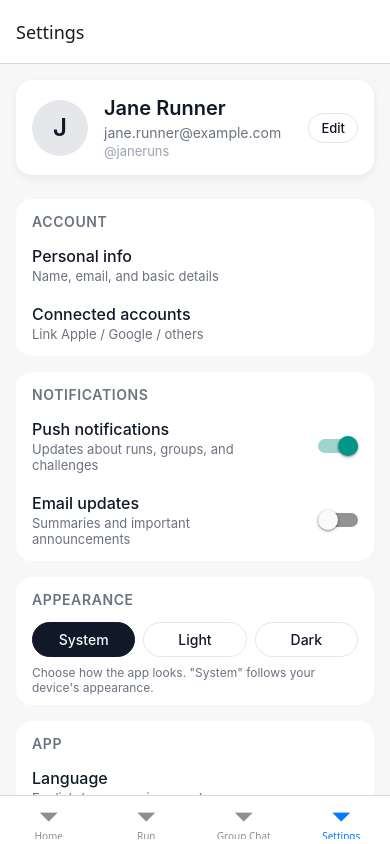
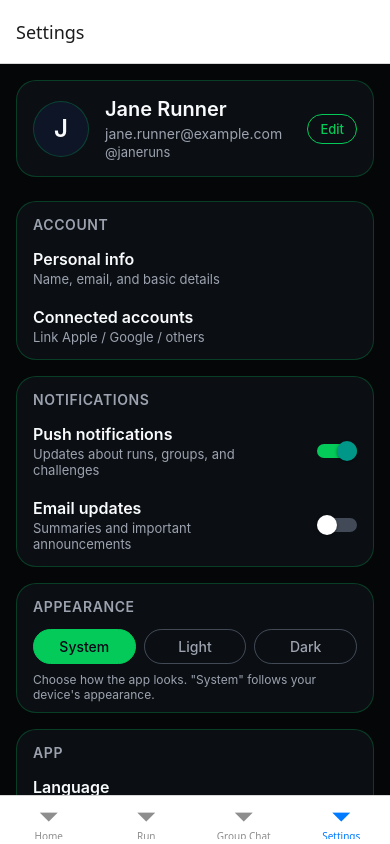
Before and after one commit to SathvikHaridasu/Atlas, a React Native app: screen /Settings in a window 390 px wide. Built offline with nearby package versions, Linux system fonts and the light colour scheme.

Commit message:
Update SettingsScreen.tsx

```diff
--- a/src/screens/SettingsScreen.tsx
+++ b/src/screens/SettingsScreen.tsx
@@ -10,6 +10,23 @@ import {
 } from "react-native";
 
 type ThemeOption = "system" | "light" | "dark";
+
+// Color palette
+const COLORS = {
+  accent: "#03CA59",
+  // Light theme
+  bgLight: "#050608",
+  cardLight: "#0B0F14",
+  borderLight: "rgba(3, 202, 89, 0.25)",
+  textPrimaryLight: "#F9FAFB",
+  textSecondaryLight: "#9CA3AF",
+  // Dark theme
+  bgDark: "#020308",
+  cardDark: "#050A0E",
+  borderDark: "rgba(3, 202, 89, 0.4)",
+  textPrimaryDark: "#F9FAFB",
+  textSecondaryDark: "#9CA3AF",
+};
 
 interface SettingsScreenProps {}
 
@@ -51,7 +68,7 @@ const SettingsScreen: React.FC<SettingsScreenProps> = () => {
     >
       {/* Profile header */}
       <View style={[styles.card, isDark && styles.cardDark]}>
-        <View style={styles.avatar}>
+        <View style={[styles.avatar, isDark && styles.avatarDark]}>
           <Text style={[styles.avatarText, isDark && styles.avatarTextDark]}>
             {mockUser.name.charAt(0)}
           </Text>
@@ -80,7 +97,7 @@ const SettingsScreen: React.FC<SettingsScreenProps> = () => {
 
       {/* Account section */}
       <View style={[styles.section, isDark && styles.sectionDark]}>
-        <Text style={[styles.sectionTitle, isDark && styles.textDark]}>
+        <Text style={[styles.sectionTitle, isDark && styles.sectionTitleDark]}>
           Account
         </Text>
 
@@ -113,7 +130,7 @@ const SettingsScreen: React.FC<SettingsScreenProps> = () => {
 
       {/* Notifications section */}
       <View style={[styles.section, isDark && styles.sectionDark]}>
-        <Text style={[styles.sectionTitle, isDark && styles.textDark]}>
+        <Text style={[styles.sectionTitle, isDark && styles.sectionTitleDark]}>
           Notifications
         </Text>
 
@@ -131,6 +148,8 @@ const SettingsScreen: React.FC<SettingsScreenProps> = () => {
           <Switch
             value={pushEnabled}
             onValueChange={setPushEnabled}
+            trackColor={{ false: "rgba(148,163,184,0.4)", true: COLORS.accent }}
+            thumbColor="#FFFFFF"
           />
         </View>
 
@@ -148,13 +167,15 @@ const SettingsScreen: React.FC<SettingsScreenProps> = () => {
           <Switch
             value={emailEnabled}
             onValueChange={setEmailEnabled}
+            trackColor={{ false: "rgba(148,163,184,0.4)", true: COLORS.accent }}
+            thumbColor="#FFFFFF"
           />
         </View>
       </View>
 
       {/* Appearance section */}
       <View style={[styles.section, isDark && styles.sectionDark]}>
-        <Text style={[styles.sectionTitle, isDark && styles.textDark]}>
+        <Text style={[styles.sectionTitle, isDark && styles.sectionTitleDark]}>
           Appearance
         </Text>
 
@@ -163,21 +184,24 @@ const SettingsScreen: React.FC<SettingsScreenProps> = () => {
             label="System"
             selected={theme === "system"}
             onPress={() => handleThemeChange("system")}
+            isDark={isDark}
           />
           <ThemeChip
             label="Light"
             selected={theme === "light"}
             onPress={() => handleThemeChange("light")}
+            isDark={isDark}
           />
           <ThemeChip
             label="Dark"
             selected={theme === "dark"}
             onPress={() => handleThemeChange("dark")}
+            isDark={isDark}
           />
         </View>
 
         <Text
-          style={[styles.helperText, isDark && styles.subtleTextDark]}
+          style={[styles.helperText, isDark && styles.helperTextDark]}
         >
           Choose how the app looks. "System" follows your device's appearance.
         </Text>
@@ -185,7 +209,7 @@ const SettingsScreen: React.FC<SettingsScreenProps> = () => {
 
       {/* App section */}
       <View style={[styles.section, isDark && styles.sectionDark]}>
-        <Text style={[styles.sectionTitle, isDark && styles.textDark]}>
+        <Text style={[styles.sectionTitle, isDark && styles.sectionTitleDark]}>
           App
         </Text>
 
@@ -247,16 +271,17 @@ interface ThemeChipProps {
   label: string;
   selected: boolean;
   onPress: () => void;
+  isDark: boolean;
 }
 
-const ThemeChip: React.FC<ThemeChipProps> = ({ label, selected, onPress }) => {
+const ThemeChip: React.FC<ThemeChipProps> = ({ label, selected, onPress, isDark }) => {
   return (
     <TouchableOpacity
-      style={[styles.chip, selected && styles.chipSelected]}
+      style={[styles.chip, selected && styles.chipSelected, isDark && styles.chipDark]}
       onPress={onPress}
       activeOpacity={0.8}
     >
-      <Text style={[styles.chipLabel, selected && styles.chipLabelSelected]}>
+      <Text style={[styles.chipLabel, selected && styles.chipLabelSelected, isDark && !selected && styles.chipLabelDark]}>
         {label}
       </Text>
     </TouchableOpacity>
@@ -266,10 +291,10 @@ const ThemeChip: React.FC<ThemeChipProps> = ({ label, selected, onPress }) => {
 const styles = StyleSheet.create({
   container: {
     flex: 1,
-    backgroundColor: "#F7F7F7",
+    backgroundColor: COLORS.bgLight,
   },
   containerDark: {
-    backgroundColor: "#050509",
+    backgroundColor: COLORS.bgDark,
   },
   contentContainer: {
     padding: 16,
@@ -279,35 +304,37 @@ const styles = StyleSheet.create({
     flexDirection: "row",
     alignItems: "center",
     padding: 16,
-    backgroundColor: "#FFFFFF",
-    borderRadius: 16,
+    backgroundColor: COLORS.cardLight,
+    borderRadius: 20,
     marginBottom: 24,
-    shadowColor: "#000000",
-    shadowOpacity: 0.06,
-    shadowRadius: 8,
-    shadowOffset: { width: 0, height: 3 },
-    elevation: 3,
+    borderWidth: 1,
+    borderColor: COLORS.borderLight,
   },
   cardDark: {
-    backgroundColor: "#111827",
-    shadowOpacity: 0.3,
+    backgroundColor: COLORS.cardDark,
+    borderColor: COLORS.borderDark,
   },
   avatar: {
     width: 56,
     height: 56,
     borderRadius: 28,
-    backgroundColor: "#E5E7EB",
+    backgroundColor: "rgba(15,23,42,0.9)",
     alignItems: "center",
     justifyContent: "center",
     marginRight: 16,
+    borderWidth: 1,
+    borderColor: COLORS.borderLight,
+  },
+  avatarDark: {
+    borderColor: COLORS.borderDark,
   },
   avatarText: {
     fontSize: 24,
     fontWeight: "600",
-    color: "#111827",
+    color: COLORS.textPrimaryLight,
   },
   avatarTextDark: {
-    color: "#F9FAFB",
+    color: COLORS.textPrimaryDark,
   },
   profileInfo: {
     flex: 1,
@@ -315,40 +342,44 @@ const styles = StyleSheet.create({
   name: {
     fontSize: 20,
     fontWeight: "600",
-    color: "#111827",
+    color: COLORS.textPrimaryLight,
   },
   email: {
     marginTop: 4,
     fontSize: 14,
-    color: "#6B7280",
+    color: COLORS.textSecondaryLight,
   },
   username: {
     marginTop: 2,
     fontSize: 13,
-    color: "#9CA3AF",
+    color: COLORS.textSecondaryLight,
   },
   editButton: {
     paddingHorizontal: 12,
     paddingVertical: 6,
     borderRadius: 999,
     borderWidth: 1,
-    borderColor: "#E5E7EB",
+    borderColor: COLORS.accent,
+    backgroundColor: "transparent",
   },
   editButtonText: {
     fontSize: 13,
     fontWeight: "500",
-    color: "#111827",
+    color: COLORS.accent,
   },
   section: {
-    backgroundColor: "#FFFFFF",
-    borderRadius: 16,
+    backgroundColor: COLORS.cardLight,
+    borderRadius: 20,
     paddingHorizontal: 16,
     paddingTop: 14,
     paddingBottom: 4,
     marginBottom: 16,
+    borderWidth: 1,
+    borderColor: COLORS.borderLight,
   },
   sectionDark: {
-    backgroundColor: "#111827",
+    backgroundColor: COLORS.cardDark,
+    borderColor: COLORS.borderDark,
   },
   sectionTitle: {
     fontSize: 14,
@@ -356,7 +387,10 @@ const styles = StyleSheet.create({
     textTransform: "uppercase",
     letterSpacing: 0.6,
     marginBottom: 6,
-    color: "#6B7280",
+    color: COLORS.textSecondaryLight,
+  },
+  sectionTitleDark: {
+    color: COLORS.textSecondaryDark,
   },
   row: {
     flexDirection: "row",
@@ -366,12 +400,12 @@ const styles = StyleSheet.create({
   },
   rowLabel: {
     fontSize: 16,
-    fontWeight: "500",
-    color: "#111827",
+    fontWeight: "600",
+    color: COLORS.textPrimaryLight,
   },
   rowDescription: {
     fontSize: 13,
-    color: "#6B7280",
+    color: COLORS.textSecondaryLight,
     marginTop: 2,
     maxWidth: 260,
   },
@@ -385,27 +419,37 @@ const styles = StyleSheet.create({
     paddingVertical: 8,
     borderRadius: 999,
     borderWidth: 1,
-    borderColor: "#E5E7EB",
+    borderColor: "rgba(148, 163, 184, 0.4)",
+    backgroundColor: "transparent",
     alignItems: "center",
     justifyContent: "center",
   },
+  chipDark: {
+    borderColor: "rgba(148, 163, 184, 0.4)",
+  },
   chipSelected: {
-    borderColor: "#111827",
-    backgroundColor: "#111827",
+    borderColor: COLORS.accent,
+    backgroundColor: COLORS.accent,
   },
   chipLabel: {
     fontSize: 14,
     fontWeight: "500",
-    color: "#111827",
+    color: COLORS.textSecondaryLight,
+  },
+  chipLabelDark: {
+    color: COLORS.textSecondaryDark,
   },
   chipLabelSelected: {
-    color: "#F9FAFB",
+    color: "#020617",
   },
   helperText: {
     fontSize: 12,
-    color: "#6B7280",
+    color: COLORS.textSecondaryLight,
     marginTop: 8,
     marginBottom: 6,
+  },
+  helperTextDark: {
+    color: COLORS.textSecondaryDark,
   },
   footer: {
     marginTop: 8,
@@ -416,18 +460,19 @@ const styles = StyleSheet.create({
     paddingHorizontal: 24,
     borderRadius: 999,
     borderWidth: 1,
-    borderColor: "#EF4444",
+    borderColor: "rgba(239,68,68,0.6)",
+    backgroundColor: "transparent",
   },
   signOutText: {
     fontSize: 15,
     fontWeight: "600",
-    color: "#EF4444",
+    color: "rgba(239,68,68,0.6)",
   },
   textDark: {
-    color: "#F9FAFB",
+    color: COLORS.textPrimaryDark,
   },
   subtleTextDark: {
-    color: "#9CA3AF",
+    color: COLORS.textSecondaryDark,
   },
 });
 
```
